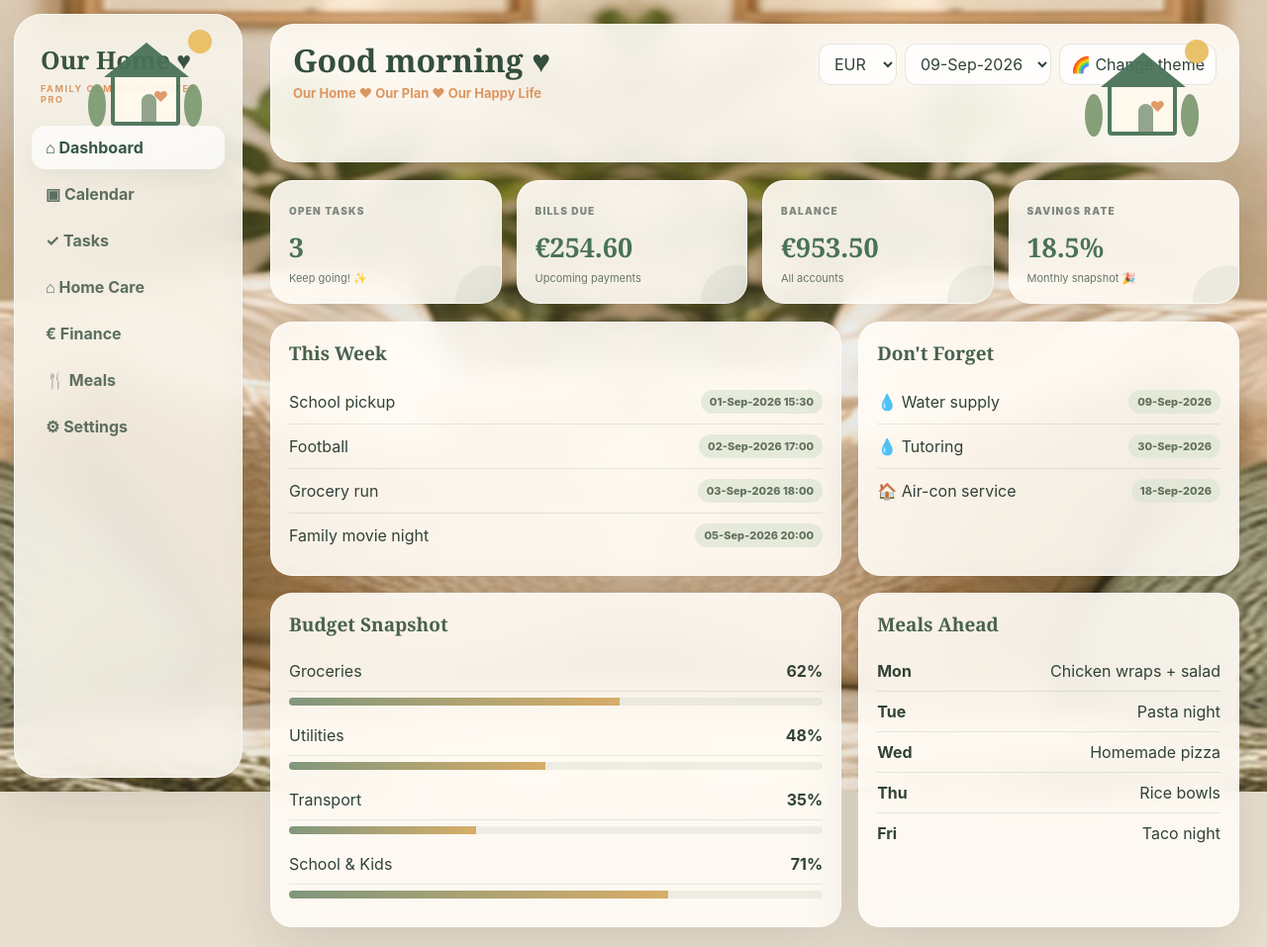
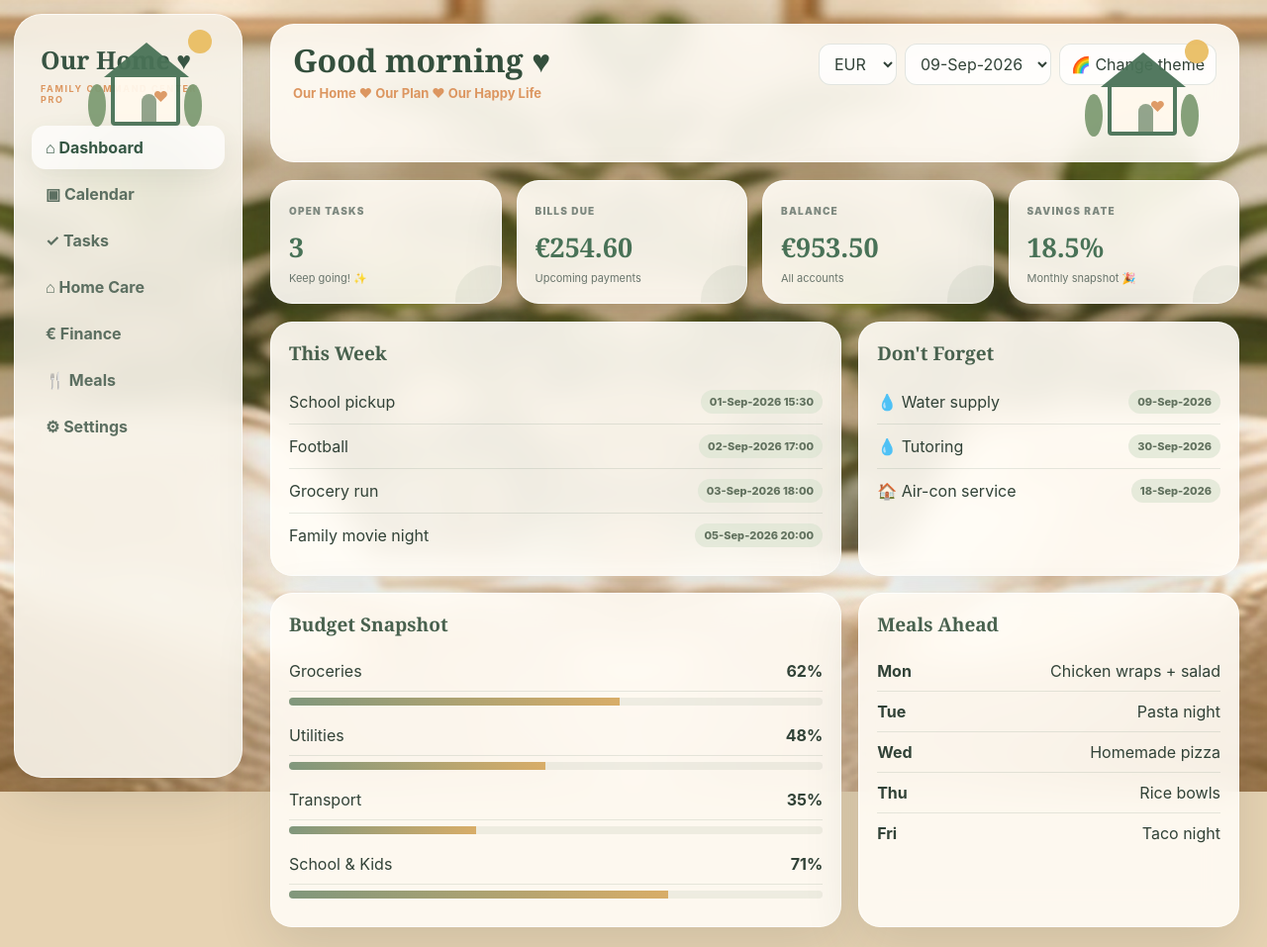
Before and after one commit to mariageorgiou111-droid/family-command-center-pro, a plain HTML site: page index.html in a window 1280 px wide. Shown: the whole page at 99% size. Drawn offline with Linux system fonts and the light colour scheme.

Commit message:
Add files via upload

```diff
--- a/index.html
+++ b/index.html
@@ -4,41 +4,41 @@
 @media(max-width:900px){body{background-position:center top;background-size:cover;background-attachment:scroll}.app{padding-bottom:76px}.app{grid-template-columns:1fr}aside{height:auto;position:fixed;z-index:30;left:0;right:0;bottom:0;top:auto;margin:0;padding:6px 7px calc(6px + env(safe-area-inset-bottom));border-radius:20px 20px 0 0}.brand{display:none}aside>.home-art{display:none}nav{display:flex;overflow-x:auto;gap:3px;padding:0;scrollbar-width:none;justify-content:flex-start}nav::-webkit-scrollbar{display:none}nav button{min-width:92px;justify-content:center;padding:9px 8px;margin:0;font-size:12px}.top{align-items:flex-start;flex-direction:column;padding:16px 17px;min-height:190px}.top .home-art{display:block;right:15px;top:20px;transform:scale(.72);transform-origin:top right}.top>div:first-child{padding-right:95px}.grid{grid-template-columns:1fr 1fr}.two{grid-template-columns:1fr}.form{grid-template-columns:1fr}.controls{width:100%;justify-content:flex-start}.controls select,.controls .theme{padding:8px 9px}main{padding:10px 10px 24px}.theme-gallery{grid-template-columns:1fr 1fr}}
 @media(max-width:500px){body:before{background:rgba(248,244,235,.06)}.grid{grid-template-columns:1fr 1fr;gap:10px}.card{padding:14px}.kpi b{font-size:21px}.top{padding:17px}h1{font-size:27px}}
 </style>
-<style id="background-v8-fix">
-html, body { min-height: 100%; }
+
+
+
+<style id="background-v9-fix">
+html { background:#e7d3b3; min-height:100%; }
 body {
-  background-image: none !important;
-  position: relative;
+  min-height:100%;
+  background:none !important;
+  position:relative;
 }
 body::before {
-  content: "";
-  position: fixed;
-  inset: 0;
-  z-index: -2;
-  pointer-events: none;
-  background-image: url("family-home-cozy-v7.jpg");
-  background-repeat: no-repeat;
-  background-position: center top;
-  background-size: cover;
-  background-color: #e9dcc5;
+  content:"";
+  position:fixed;
+  inset:0;
+  z-index:-2;
+  pointer-events:none;
+  background-color:#e7d3b3;
+  background-image:url("family-home-cozy-v9.jpg");
+  background-repeat:no-repeat;
+  background-position:center top;
+  background-size:1920px auto;
 }
 body::after {
-  content: "";
-  position: fixed;
-  inset: 0;
-  z-index: -1;
-  pointer-events: none;
-  background: rgba(248, 243, 232, 0.10);
+  content:"";
+  position:fixed;
+  inset:0;
+  z-index:-1;
+  pointer-events:none;
+  background:rgba(255,250,240,.10);
 }
-@media (max-width: 768px) {
-  body::before {
-    /* KEY FIX: show the whole room instead of zooming/cropping it */
-    background-size: 100% auto !important;
-    background-position: center top !important;
-    background-attachment: scroll !important;
-  }
-  body::after {
-    background: rgba(248, 243, 232, 0.06);
+@media (max-width:768px){
+  body::before{
+    /* Never crop/zoom on phones: fit the entire scene to viewport width. */
+    background-size:100vw auto !important;
+    background-position:center top !important;
   }
 }
 </style>
```
Also changed, not shown: family-home-cozy-v9.jpg (added).
